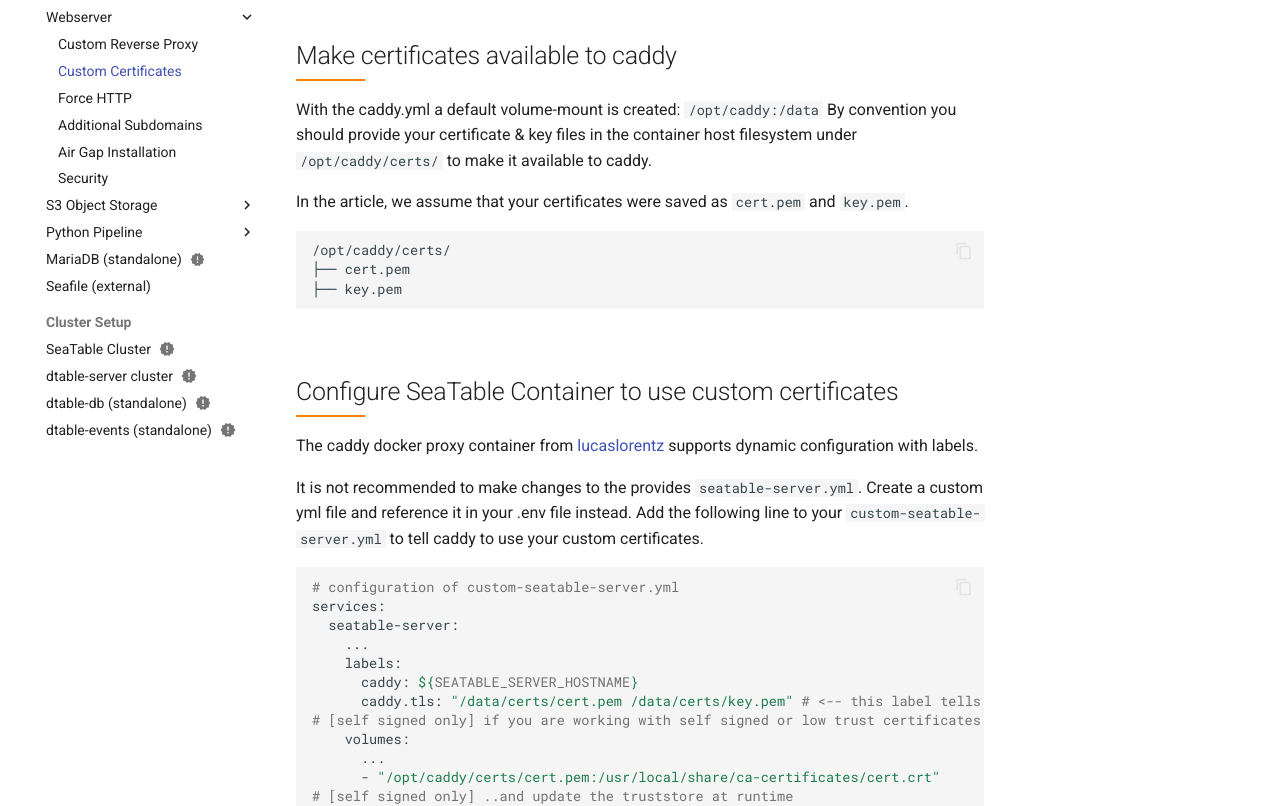
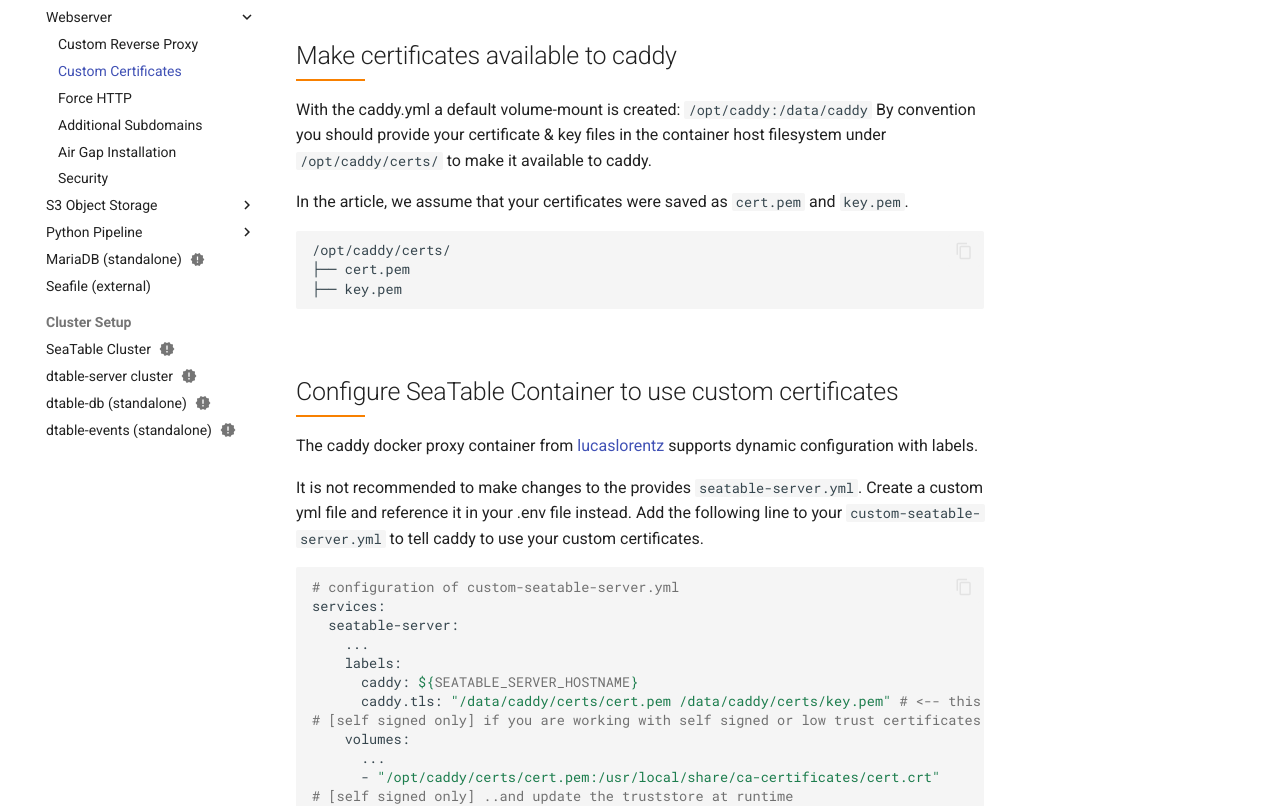
Before and after one commit to seatable/seatable-admin-docs, an MkDocs documentation site: the page built from docs/installation/advanced/custom-certificates.md, in a window 1280 px wide and 1400 px high. Shown: the part 456-1262 px from the top of the window. Built offline with MkDocs 1.6.1 and Material for MkDocs 9.7.7, drawn with Linux system fonts in a browser that asks for light colours; comment, search, counter and statistics services are not loaded.

Commit message:
fix path of custom certificates with caddy

```diff
--- a/docs/installation/advanced/custom-certificates.md
+++ b/docs/installation/advanced/custom-certificates.md
@@ -8,7 +8,7 @@
 
 ## Make certificates available to caddy
 
-With the caddy.yml a default volume-mount is created: `/opt/caddy:/data`
+With the caddy.yml a default volume-mount is created: `/opt/caddy:/data/caddy`
 By convention you should provide your certificate & key files in the container host filesystem under `/opt/caddy/certs/` to make it available to caddy.
 
 In the article, we assume that your certificates were saved as `cert.pem` and `key.pem`.
@@ -33,7 +33,7 @@
     ...
     labels:
       caddy: ${SEATABLE_SERVER_HOSTNAME}
-      caddy.tls: "/data/certs/cert.pem /data/certs/key.pem" # <-- this label tells caddy to use custom certificates !the order is important
+      caddy.tls: "/data/caddy/certs/cert.pem /data/caddy/certs/key.pem" # <-- this label tells caddy to use custom certificates !the order is important
 # [self signed only] if you are working with self signed or low trust certificates you also need to add them to the seatable container truststore..
     volumes:
       ...
```
